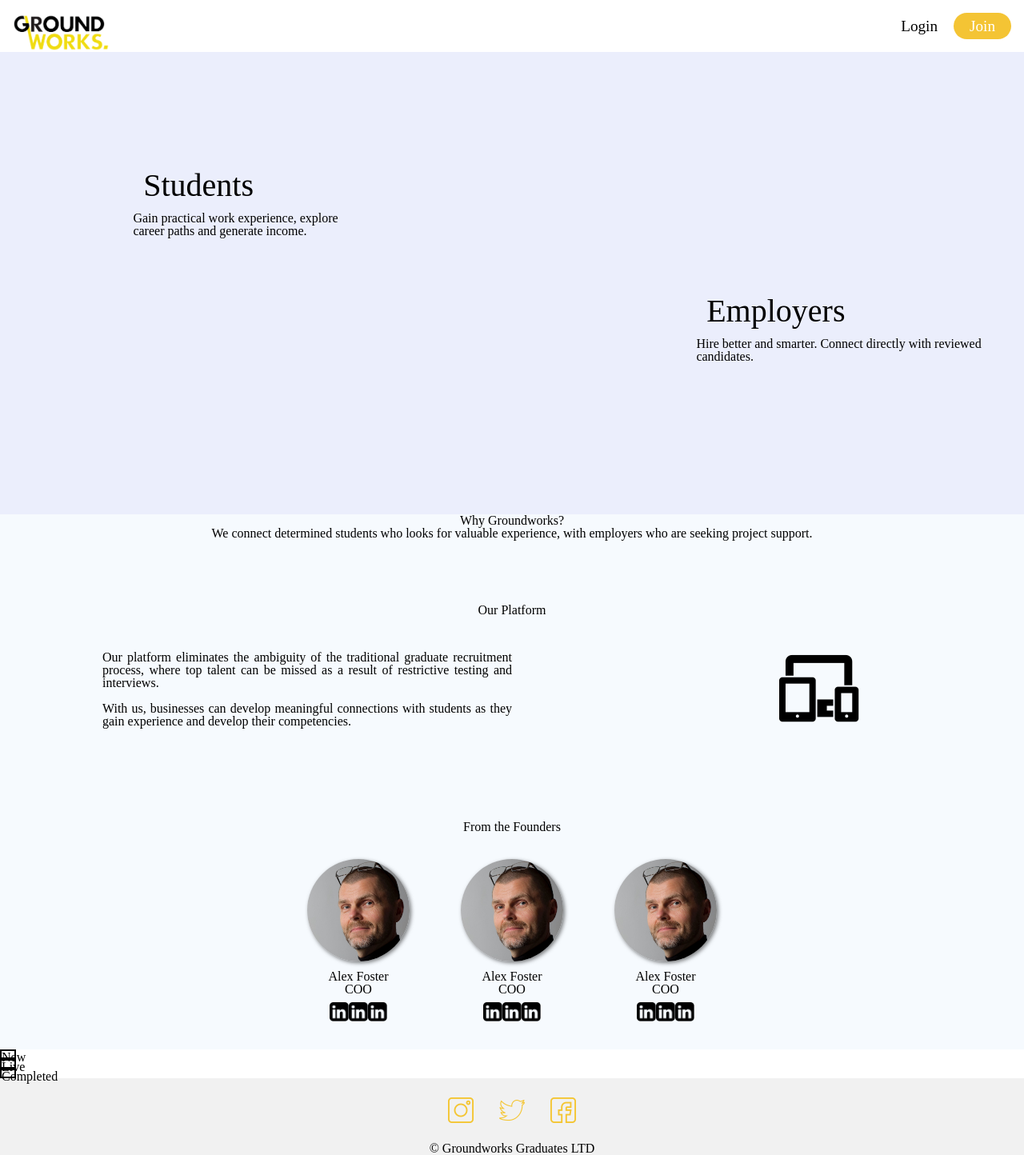
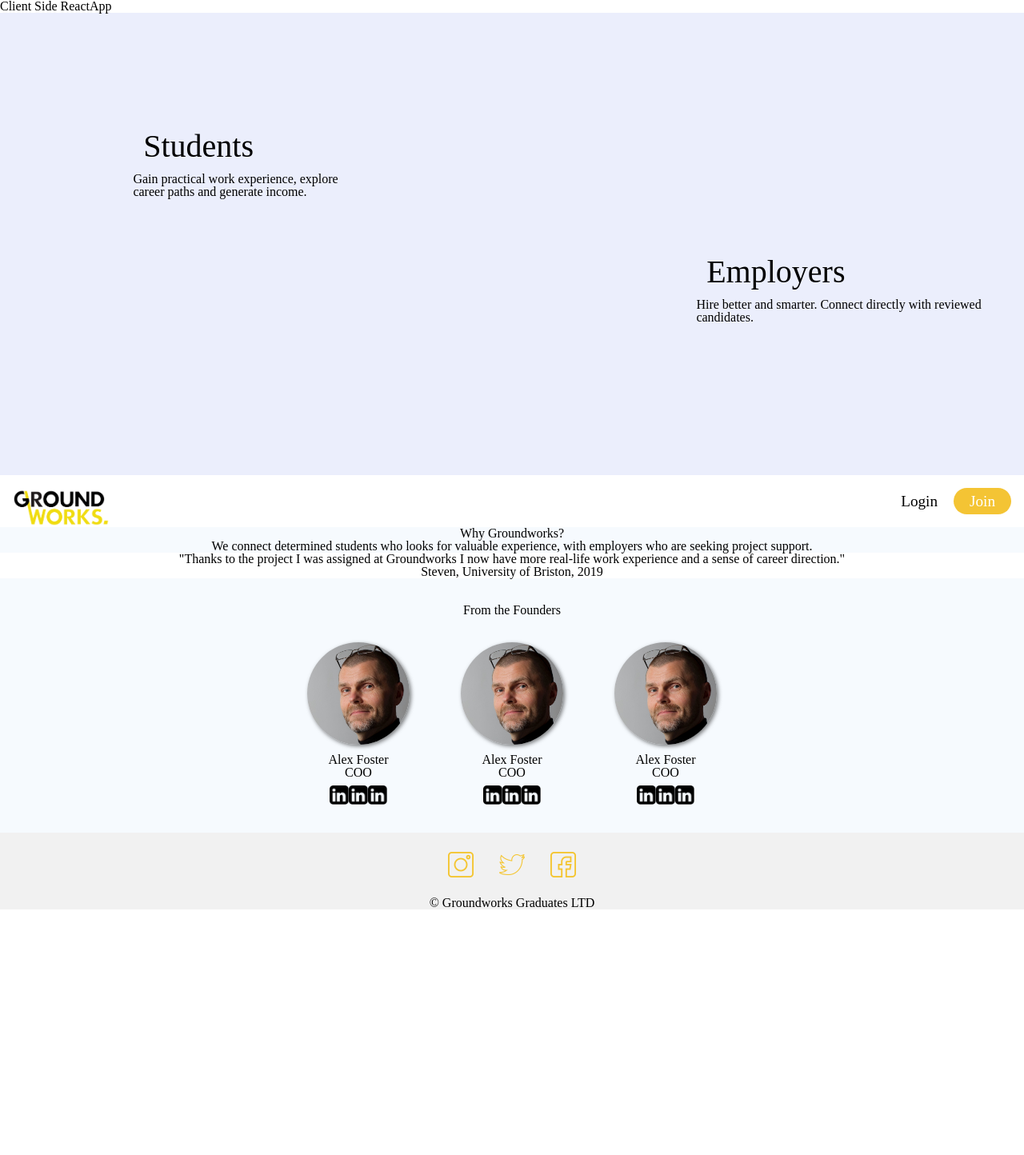
Before and after one commit to FAC-Sixteen/groundworks, a React app: page / in a window 1280 px wide. Shown: the top 1444 px of the page at 80% size. After the commit the page ends 1137 px from the top, so only its background shows below. Built offline with nearby package versions, Linux system fonts and the light colour scheme; the HTML template or start-up script is replaced by a standard one.

Commit message:
Add Testimonial to app.js
Relates #29

```diff
--- a/src/App.js
+++ b/src/App.js
@@ -1,24 +1,23 @@
 import React, { Component } from "react";
+import NavBar from "./components/Navbar/NavBar";
+import Footer from "./components/Footer/Footer";
 import "./normalize.css";
-import "./App.css";
+import "./app.css";
 
 import Info from "./components/Homepage/Info/Info";
 import Header from "./components/Homepage/Header/Header";
+import Testimonials from "./components/Homepage/Testimonials/Testimonials.js";
 import Founders from "./components/Homepage/Founders/Founders";
-import NavBar from "./components/Navbar/NavBar";
-import Footer from "./components/Footer/Footer";
-import ClientJobsToggle from "./components/ClientDashboard/ClientJobsToggle/ClientJobsToggle";
-import Ourplatform from "./components/Homepage/Ourplatform/Ourplatform";
 
 const App = () => {
   return (
     <div>
+      <h1>Client Side ReactApp</h1>
+      <Header />
       <NavBar />
-      <Header />
       <Info />
-      <Ourplatform />
+      <Testimonials />
       <Founders />
-      <ClientJobsToggle />
       <Footer />
     </div>
   );
```
